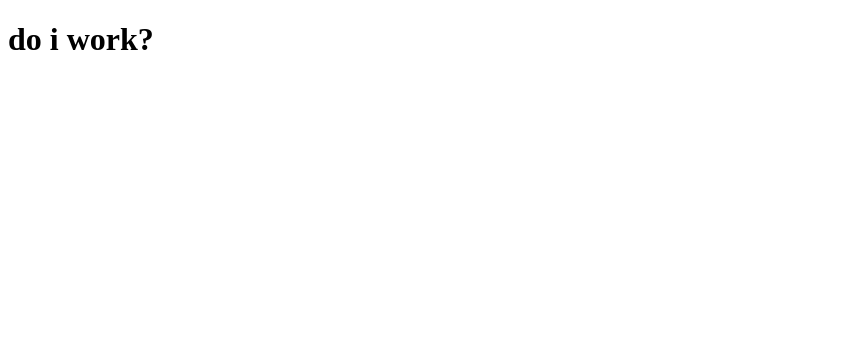
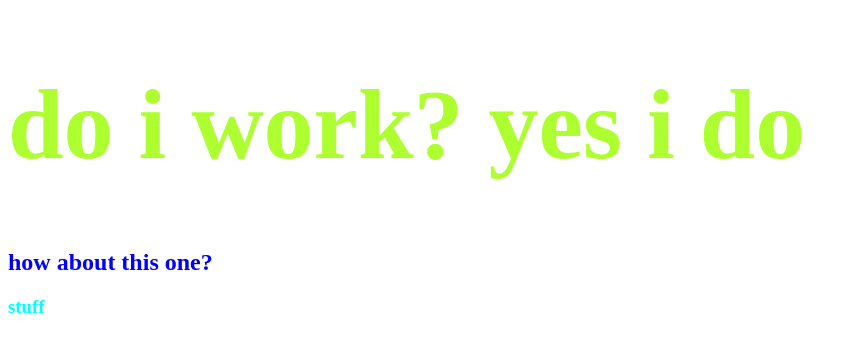
Before and after one commit to angyyy1/unit1.Bootstrap, a plain HTML site: page index.html in a window 1280 px wide. Shown: the whole page, without its empty margins (0-857 px from the left). Drawn offline with Linux system fonts and the light colour scheme.

Commit message:
style,index,divtags
i added texts, colors. i used nav and divs and i also installed two new things that will help my future website

```diff
--- a/index.html
+++ b/index.html
@@ -11,7 +11,9 @@
 
 </head>
 <body>
-    <h1>do i work?</h1>
+    <h1>do i work? yes i do</h1>
+    <h2>how about this one?</h2>
+    <h3>stuff</h3>
 
 </body>
 </html>
--- a/style.css
+++ b/style.css
@@ -21,3 +21,16 @@
             width: 350px;
             height: 120px;
         }
+
+    h1 {
+        color: greenyellow;
+        font-size: 100px;
+    }
+
+    h2 {
+        color: blue;
+    }
+
+    h3 {
+        color:aqua ;
+    }
```
Also changed, not shown: divtags.html (+10 -6 lines).
